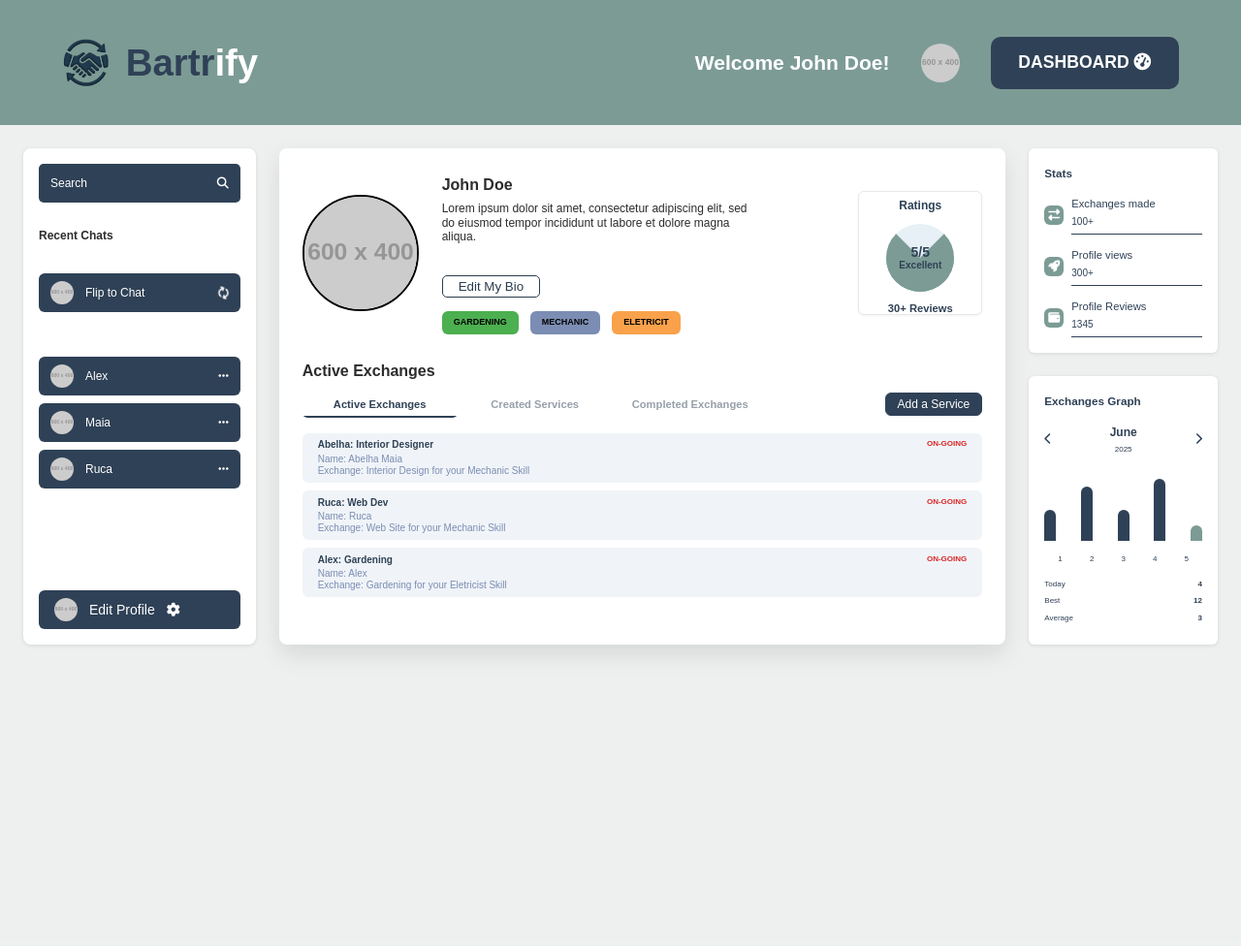
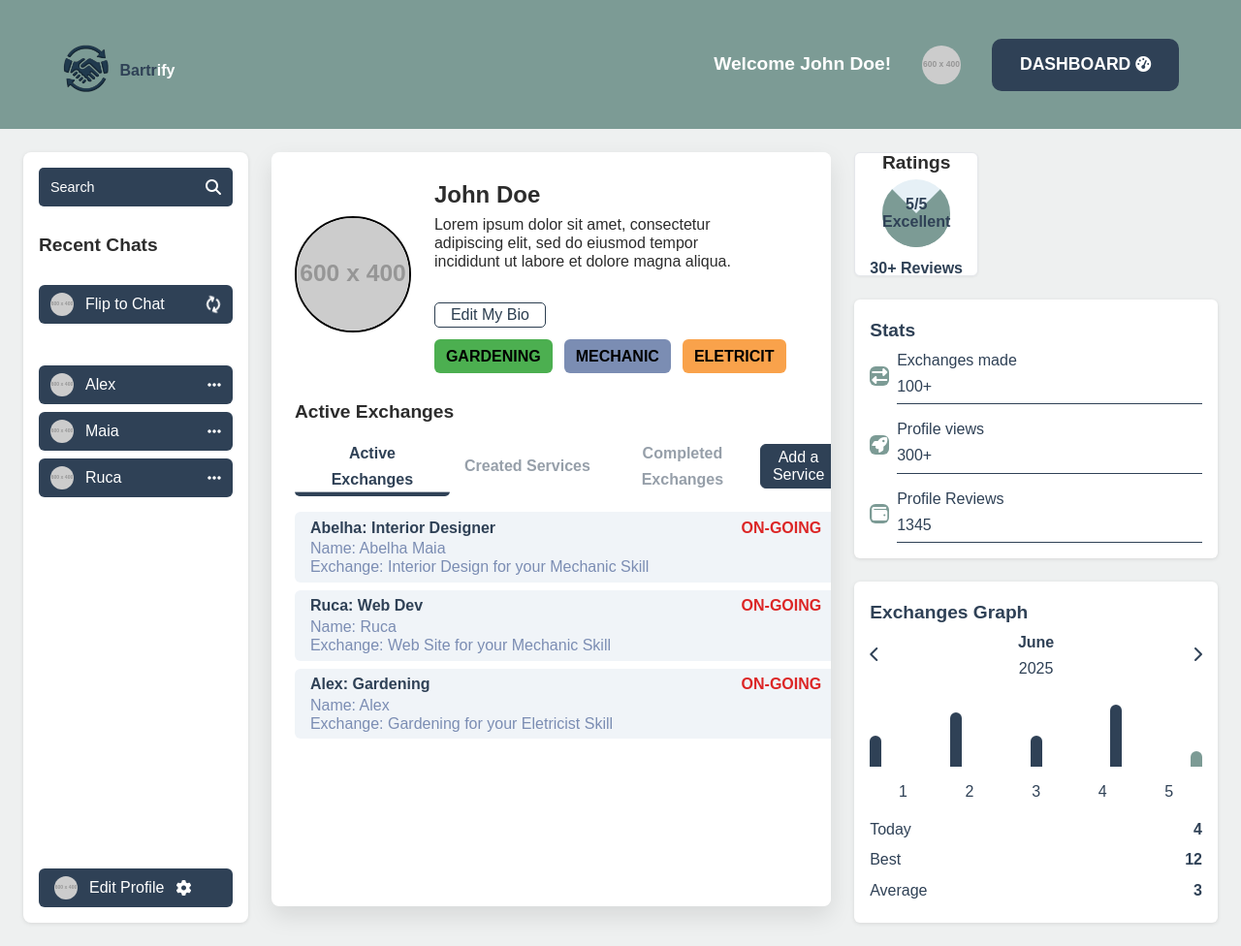
Before and after one commit to Huniity/Bartrify-final-project, a Django app: page /dashboard/ in a window 1280 px wide. Shown: the whole page at 97% size. Before the commit the page ends 676 px from the top, so only its background shows below. Run offline with Django 5.2, Linux system fonts and the light colour scheme; grey boxes labelled with a size stand in for pictures from a placeholder-image service; some libraries are stand-ins or nearby versions.

Commit message:
CHORE: Dashboard modals Styles and Forms

```diff
--- a/core/templates/core/dashboard.html
+++ b/core/templates/core/dashboard.html
@@ -71,7 +71,7 @@
                 <span class="tag eletricit">Eletricit</span>
               </div>
             </div>
-            <div class="ratings" aria-label="Ratings">
+            <!-- <div class="ratings" aria-label="Ratings">
               <h3>Ratings</h3>
               <div class="circle-rating" role="img" aria-label="Rating 5 out of 5">
                 <div class="circle-text">
@@ -80,7 +80,7 @@
                 </div>
               </div>
               <p class="reviews">30+ Reviews</p>
-            </div>
+            </div> -->
           </div>
           <div>
             <div class="active-exchanges-header">
@@ -159,6 +159,18 @@
   </div>
 
   <aside class="right-sidebar" aria-label="Stats and exchanges graph">
+    <section>
+      <div class="ratings" aria-label="Ratings">
+        <h3>Ratings</h3>
+        <div class="circle-rating" role="img" aria-label="Rating 5 out of 5">
+          <div class="circle-text">
+            <div class="rating">5/5</div>
+            <div class="label">Excellent</div>
+          </div>
+        </div>
+        <p class="reviews">30+ Reviews</p>
+      </div>
+    </section>
     <section class="stats">
       <h3>Stats</h3>
       <div class="stat-item">
@@ -356,11 +368,12 @@
 
 /* ===========================  */
   aside.right-sidebar {
-    width: 15rem;
+    width: 30rem;
   }
 
   .dashboard-container {
-    width: 75%;
+    width: 60%;
+    height: 80vh;
   }
 
   .dashboard-card {
--- a/custom_static/css/dashboard.css
+++ b/custom_static/css/dashboard.css
@@ -4,6 +4,24 @@
   --tertiary-color: #567C8D;
   --text: #ffffff;
   --secundary-text: #dbe0e0;
+}
+* {
+  margin: 0;
+  padding: 0;
+  box-sizing: border-box;
+  font-size: 1rem;
+}
+
+h2 {
+  font-weight: 600;
+  font-size: 1.5rem;
+  margin: 0;
+}
+
+h3 {
+  font-weight: 600;
+  font-size: 1.2rem;
+  margin: 0;
 }
 
 main {
@@ -33,7 +51,7 @@ aside.left-sidebar input[type="search"] {
   height: 2.5rem;
   background-color: var(--secundary-color);
   color: var(--text);
-  font-size: 0.75rem;
+  /* font-size: 0.75rem; */
   padding: 0.5rem 2rem 0.5rem 0.75rem;
   border-radius: 5px;
   border: none;
@@ -48,21 +66,16 @@ aside.left-sidebar input[type="search"] {
 .search-container i {
   position: absolute;
   right: 0.75rem;
-  font-size: 0.75rem;
+  /* font-size: 0.75rem; */
   color: var(--text);
   pointer-events: none;
 }
 
 aside.left-sidebar input::placeholder {
   color: var(--text);
-  font-size: 0.75rem;
+  /* font-size: 0.75rem; */
 }
 
-aside.left-sidebar h3 {
-  font-size: 0.75rem;
-  font-weight: 600;
-  margin: 0 0 0.25rem 0;
-}
 
 .chat-list {
   display: flex;
@@ -74,7 +87,7 @@ aside.left-sidebar h3 {
   background-color: var(--secundary-color);
   color: var(--text);
   font-weight: 500;
-  font-size: 0.75rem;
+  /* font-size: 0.75rem; */
   border-radius: 0.375rem;
   padding: 0.5rem 0.75rem;
   border: none;
@@ -97,16 +110,16 @@ aside.left-sidebar h3 {
   object-fit: cover;
 }
 
-.chat-button i {
+/* .chat-button i {
   font-size: 0.75rem;
-}
+} */
 
 .edit-profile-btn {
   margin-top: auto;
   background-color: var(--secundary-color);
   color: white;
   font-weight: 500;
-  font-size: 0.875rem;
+  /* font-size: 0.875rem; */
   border-radius: 0.375rem;
   padding: 0.5rem 1rem;
   border: none;
@@ -156,14 +169,8 @@ section.center-content {
   flex: 1;
 }
 
-.profile-info h2 {
-  font-weight: 600;
-  font-size: 1rem;
-  margin: 0 0 0.25rem 0;
-}
-
 .profile-info p {
-  font-size: 0.75rem;
+  /* font-size: 0.75rem; */
   line-height: 1.2;
   max-width: 20rem;
   margin: 0;
@@ -177,7 +184,7 @@ section.center-content {
 
 .tag {
   font-weight: 600;
-  font-size: 0.5625rem;
+  /* font-size: 0.5625rem; */
   padding: 0.25rem 0.75rem;
   border-radius: 0.375rem;
   text-transform: uppercase;
@@ -211,13 +218,6 @@ section.center-content {
   justify-content: center;
 }
 
-.ratings h3 {
-  font-weight: 600;
-  font-size: 0.75rem;
-  margin: 0.5rem 0 0.5rem 0;
-  color: var(--secundary-color);
-}
-
 /* Circle with 5/5 and Excellent inside */
 .circle-rating {
   height: 9rem;
@@ -231,7 +231,7 @@ section.center-content {
   justify-content: center;
   font-weight: 600;
   color: var(--secundary-color);
-  font-size: 0.75rem;
+  /* font-size: 0.75rem; */
   line-height: 1;
   box-sizing: content-box;
 }
@@ -241,14 +241,14 @@ section.center-content {
 }
 
 .circle-rating .label {
-  font-size: 0.625rem;
+  /* font-size: 0.625rem; */
   font-weight: 600;
   margin-top: 2px;
 }
 
 .ratings .reviews {
   font-weight: 700;
-  font-size: 0.70rem;
+  /* font-size: 0.70rem; */
   margin-top: 0.5rem;
   color: var(--secundary-color);
 }
@@ -261,15 +261,9 @@ section.center-content {
   margin-bottom: 0.5rem;
 }
 
-.active-exchanges-header h3 {
-  font-weight: 600;
-  font-size: 1rem;
-  margin: 0;
-}
-
 .add-service-btn {
   font-weight: 500;
-  font-size: 0.75rem;
+  /* font-size: 0.75rem; */
   color: var(--text);
   border: 1px solid var(--secundary-color);
   background-color: var(--secundary-color);
@@ -301,7 +295,7 @@ section.center-content {
 
 .tab.active {
   width: 10rem;
-  font-size: 0.70rem;
+  /* font-size: 0.70rem; */
   font-weight: 600;
   color: var(--secundary-color);
   background: linear-gradient(360deg,rgba(47, 65, 86, 1) 6%, rgba(255, 255, 255, 1) 8%);
@@ -314,7 +308,7 @@ section.center-content {
 .tab.inactive {
   font-weight: 600;
   width: 10rem;
-  font-size: 0.70rem;
+  /* font-size: 0.70rem; */
   text-align: center;
   color: var(--secundary-color);
   padding: 0.25rem 0.75rem;
@@ -325,7 +319,7 @@ section.center-content {
   background-color: #f0f4f8;
   border-radius: 0.375rem;
   padding: 0.4rem 1rem;
-  font-size: 0.625rem;
+  /* font-size: 0.625rem; */
   color: #7b8db3;
   line-height: 1.2;
   position: relative;
@@ -348,7 +342,7 @@ section.center-content {
   position: absolute;
   top: 0.4rem;
   right: 1rem;
-  font-size: 0.5rem;
+  /* font-size: 0.5rem; */
   font-weight: 700;
   color: #dc2626;
   text-transform: uppercase;
@@ -368,17 +362,10 @@ aside.right-sidebar {
   border-radius: 0.375rem;
   padding: 1rem;
   box-shadow: 0 1px 4px rgb(0 0 0 / 0.1);
-  font-size: 0.625rem;
+  /* font-size: 0.625rem; */
   color: var(--secundary-color);
 }
 
-.stats h3,
-.graph-container h3 {
-  font-weight: 600;
-  margin-top: 0;
-  margin-bottom: 0.75rem;
-
-}
 
 .stat-item {
   display: flex;
@@ -396,7 +383,7 @@ aside.right-sidebar {
   color: rgb(255, 255, 255);
   padding: 0.25rem;
   border-radius: 0.375rem;
-  font-size: 0.75rem;
+  /* font-size: 0.75rem; */
   display: flex;
   align-items: center;
   justify-content: center;
@@ -410,14 +397,14 @@ aside.right-sidebar {
 
 .stat-text p:first-child {
   margin: 0;
-  font-size: 0.7rem;
+  /* font-size: 0.7rem; */
   color: var(--secundary-color);
 }
 
 .stat-text p:last-child {
   margin: 0;
   font-weight: 700;
-  font-size: 0.75rem;
+  /* font-size: 0.75rem; */
 }
 
 .stat-bar {
@@ -441,7 +428,7 @@ aside.right-sidebar {
   border: none;
   color: var(--secundary-color);
   cursor: pointer;
-  font-size: 0.75rem;
+  /* font-size: 0.75rem; */
   transition: color 0.2s ease;
 }
 
@@ -451,12 +438,12 @@ aside.right-sidebar {
 
 .graph-month {
   text-align: center;
-  font-size: 0.75rem;
+  /* font-size: 0.75rem; */
 }
 
 .graph-month small {
   font-weight: 400;
-  font-size: 0.5rem;
+  /* font-size: 0.5rem; */
   display: block;
 }
 
@@ -485,7 +472,7 @@ aside.right-sidebar {
 .graph-labels {
   display: grid;
   grid-template-columns: repeat(5, 1fr);
-  font-size: 0.5rem;
+  /* font-size: 0.5rem; */
   color: var(--secundary-color);
   margin-bottom: 0.75rem;
 }
@@ -496,7 +483,7 @@ aside.right-sidebar {
 
 .graph-stats p {
   margin: 0.25rem 0;
-  font-size: 0.5rem;
+  /* font-size: 0.5rem; */
 }
 
 .graph-stats p span {
@@ -516,13 +503,13 @@ aside.right-sidebar {
 
 .circle-text .rating {
   font-weight: 600;
-  font-size: 0.875rem;
+  /* font-size: 0.875rem; */
   color: var(--secundary-color);
 }
 
 .circle-text .label {
   font-weight: 600;
-  font-size: 0.625rem;
+  /* font-size: 0.625rem; */
   color: var(--secundary-color);
   margin-top: 2px;
 }
```
Also changed, not shown: custom_static/css/style.css (+1 -0 lines).
